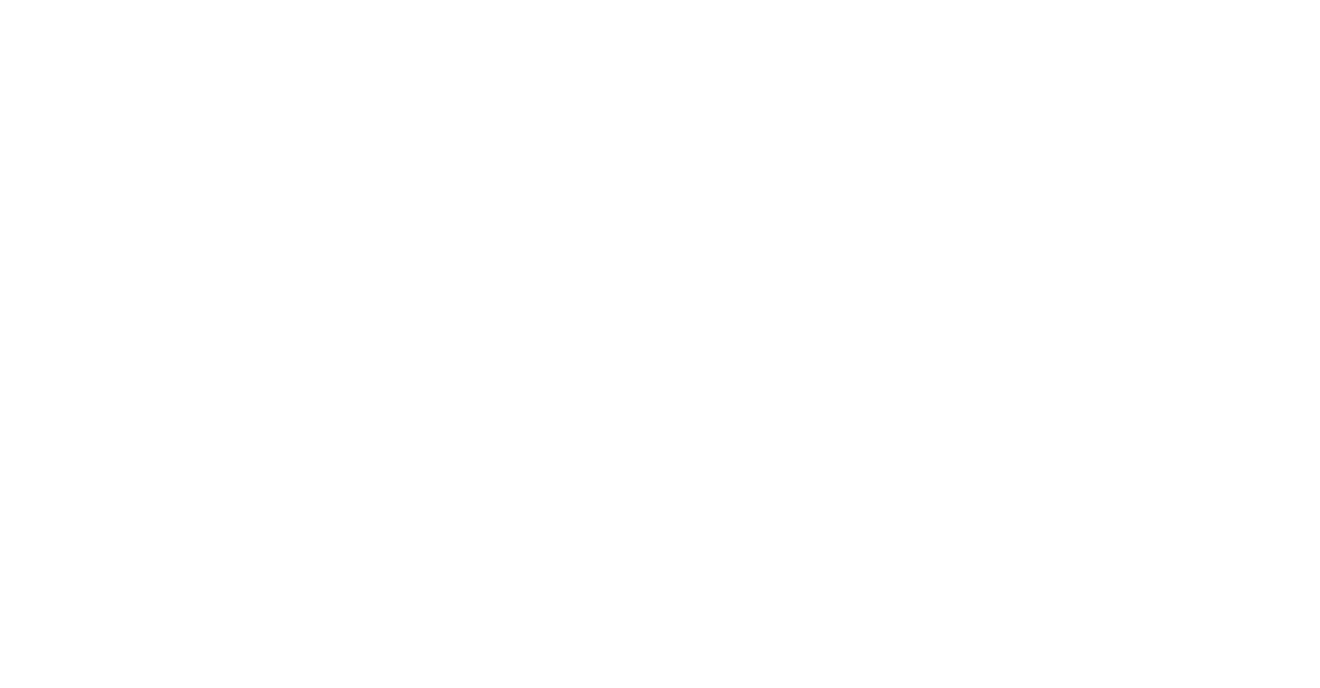
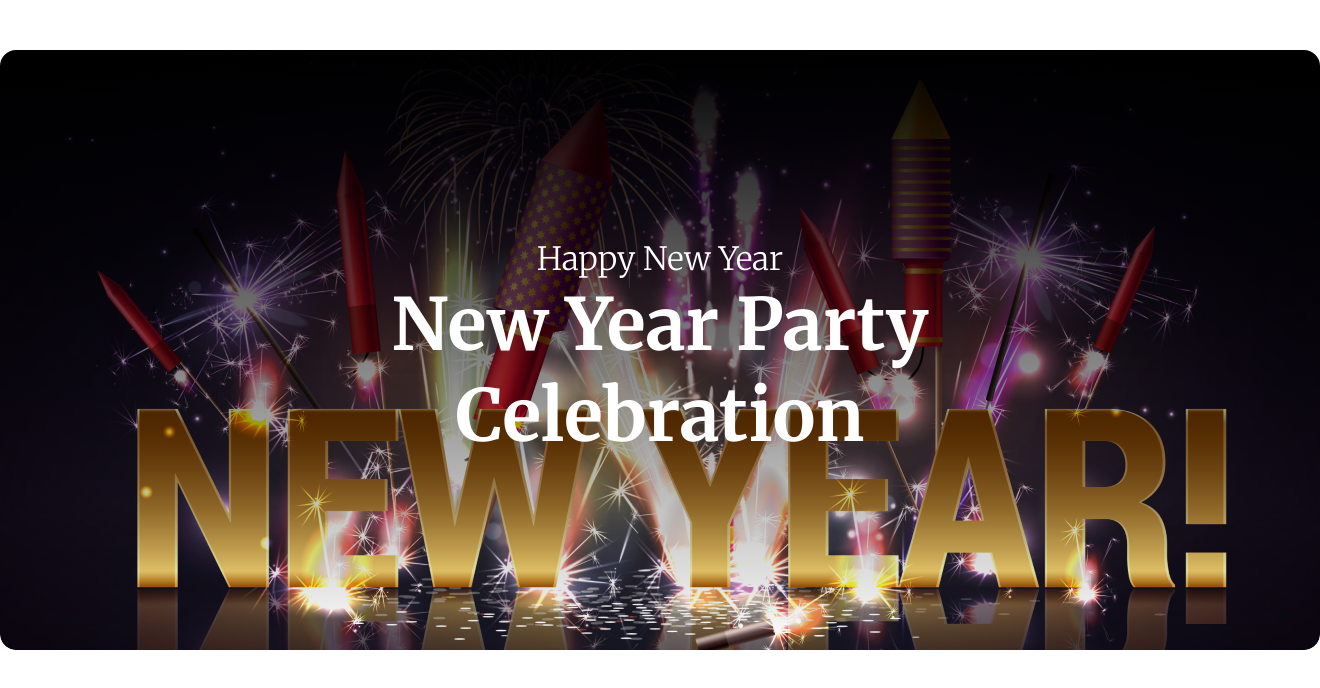
Before and after one commit to coderx86/practice-new-year-offer, a plain HTML site: page index.html in a window 1280 px wide. Shown: the whole page, 1320 px wide, since content can reach past the window. Drawn offline with Linux system fonts and the light colour scheme.

Commit message:
added banner

```diff
--- a/index.html
+++ b/index.html
@@ -3,10 +3,24 @@
 <head>
     <meta charset="UTF-8">
     <meta name="viewport" content="width=device-width, initial-scale=1.0">
-    <title>Document</title>
+    <title>New year offer</title>
+    <link rel="preconnect" href="https://fonts.googleapis.com">
+    <link rel="preconnect" href="https://fonts.gstatic.com" crossorigin>
+    <link href="https://fonts.googleapis.com/css2?family=Inter:wght@100..900&family=Merriweather:ital,wght@0,300;0,400;0,700;0,900;1,300;1,400;1,700;1,900&display=swap" rel="stylesheet">
     <link rel="stylesheet" href="style.css">
 </head>
 <body>
+    <header>
+        <div class="banner">
+            <h4>Happy New Year</h4>
+            <h2>New Year Party <br> Celebration</h2>
+        </div>
+    </header>
+    <main>
 
+    </main>
+    <footer>
+
+    </footer>
 </body>
 </html>
--- a/style.css
+++ b/style.css
@@ -0,0 +1,27 @@
+*{
+    padding: 0;
+    margin: 0;
+}
+.banner{
+    background-image: linear-gradient(rgb(0, 0, 0), rgba(255, 255, 255, 0)), url(images/Banner\ Image.png);
+    height: 600px;
+    width: 1320px;
+    border-radius: 16px;
+    background-repeat: no-repeat;
+    display: flex;
+    flex-direction: column;
+    justify-content: center;
+    text-align: center;
+    margin: 50px auto;
+}
+.banner>h4{
+    font-family: "Merriweather", serif;
+    font-weight: 300;
+    font-size: 32px;
+    color: white;
+}
+.banner>h2{
+    font-family: "Merriweather", serif;
+    font-size: 72px;
+    color: white;
+}
```
